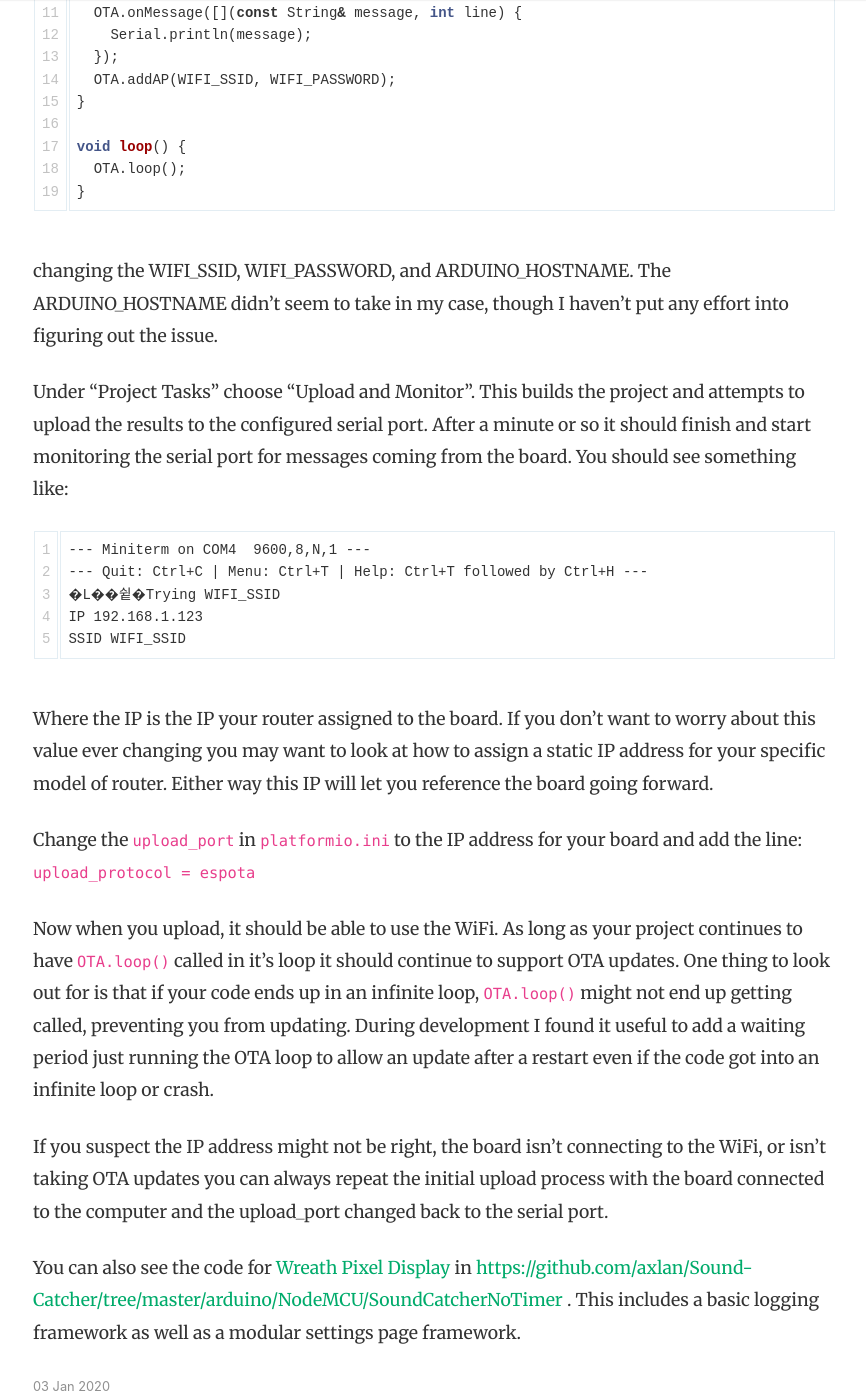
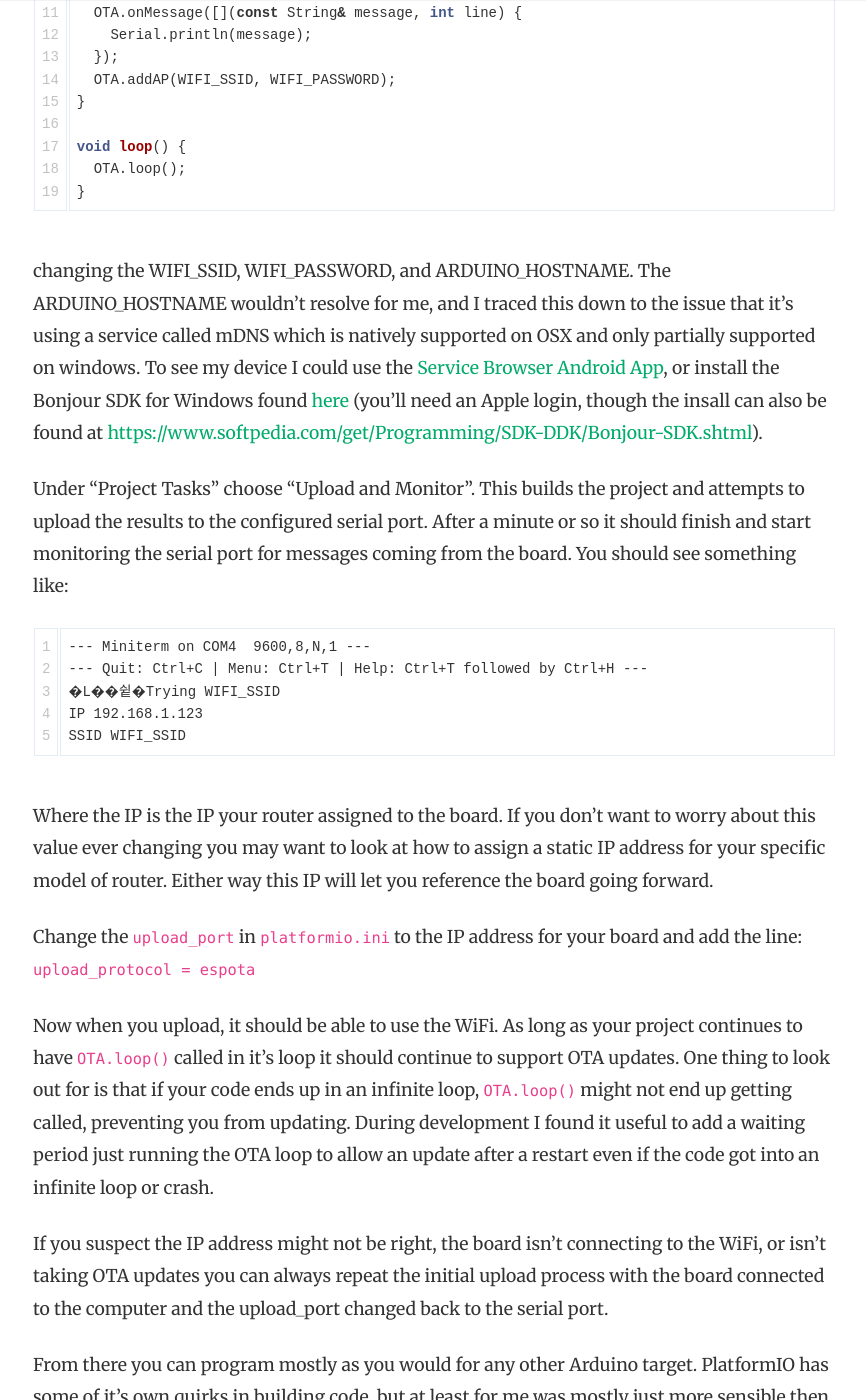
Before and after one commit to axlan/robopenguins-blog, a Jekyll site: the page built from _posts/2020-01-03-nodemcu-dev.md, in a window 1280 px wide and 1400 px high, scrolled down 3298 px. Shown: the whole window, without its empty margins (67-933 px from the left). Built offline with Jekyll 4.4.1, drawn with Linux system fonts in a browser that asks for light colours; nearby versions of some CDN libraries; some of the changed text lies outside the part shown.

Commit message:
small update to nodemcu

````diff
--- a/_posts/2020-01-03-nodemcu-dev.md
+++ b/_posts/2020-01-03-nodemcu-dev.md
@@ -75,7 +75,7 @@ void loop() {
 }
 ```
 
-changing the WIFI_SSID, WIFI_PASSWORD, and ARDUINO_HOSTNAME. The ARDUINO_HOSTNAME didn't seem to take in my case, though I haven't put any effort into figuring out the issue.
+changing the WIFI_SSID, WIFI_PASSWORD, and ARDUINO_HOSTNAME. The ARDUINO_HOSTNAME wouldn't resolve for me, and I traced this down to the issue that it's using a service called mDNS which is natively supported on OSX and only partially supported on windows. To see my device I could use the [Service Browser Android App](https://play.google.com/store/apps/details?id=com.druk.servicebrowser&hl=en_US), or install the Bonjour SDK for Windows found [here](https://developer.apple.com/download/more/?=Bonjour%20SDK%20for%20Windows) (you'll need an Apple login, though the insall can also be found at <https://www.softpedia.com/get/Programming/SDK-DDK/Bonjour-SDK.shtml>).
 
 Under "Project Tasks" choose "Upload and Monitor". This builds the project and attempts to upload the results to the configured serial port. After a minute or so it should finish and start monitoring the serial port for messages coming from the board. You should see something like:
 
@@ -95,4 +95,6 @@ Now when you upload, it should be able to use the WiFi. As long as your project
 
 If you suspect the IP address might not be right, the board isn't connecting to the WiFi, or isn't taking OTA updates you can always repeat the initial upload process with the board connected to the computer and the upload_port changed back to the serial port.
 
+From there you can program mostly as you would for any other Arduino target. PlatformIO has some of it's own quirks in building code, but at least for me was mostly just more sensible then the normal Arduino IDE. <https://arduino-esp8266.readthedocs.io/en/latest/libraries.html> lists some of the special concerns for this platform.
+
 You can also see the code for [Wreath Pixel Display]({% post_url 2017-07-04-wreath-pixel-display %}) in <https://github.com/axlan/Sound-Catcher/tree/master/arduino/NodeMCU/SoundCatcherNoTimer> . This includes a basic logging framework as well as a modular settings page framework.
````
